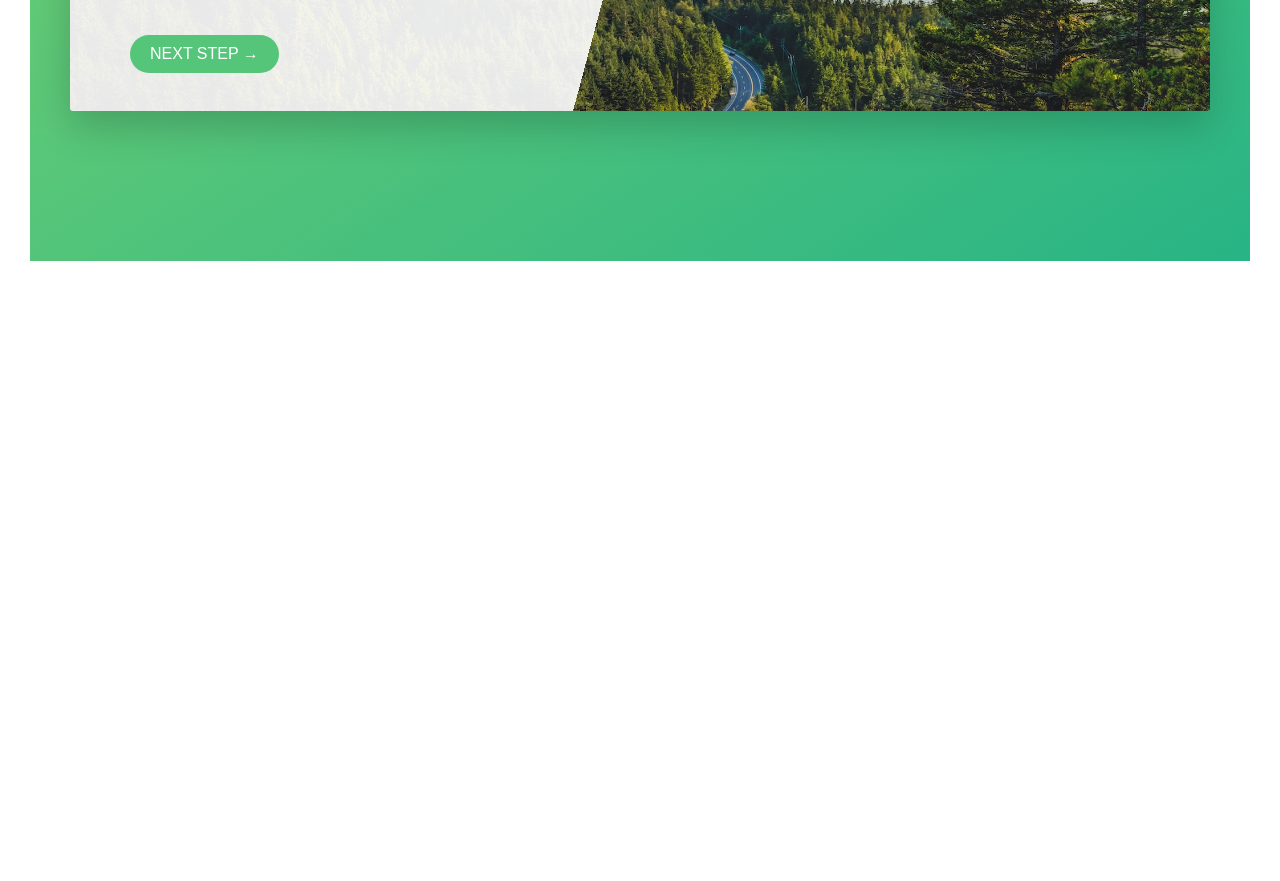
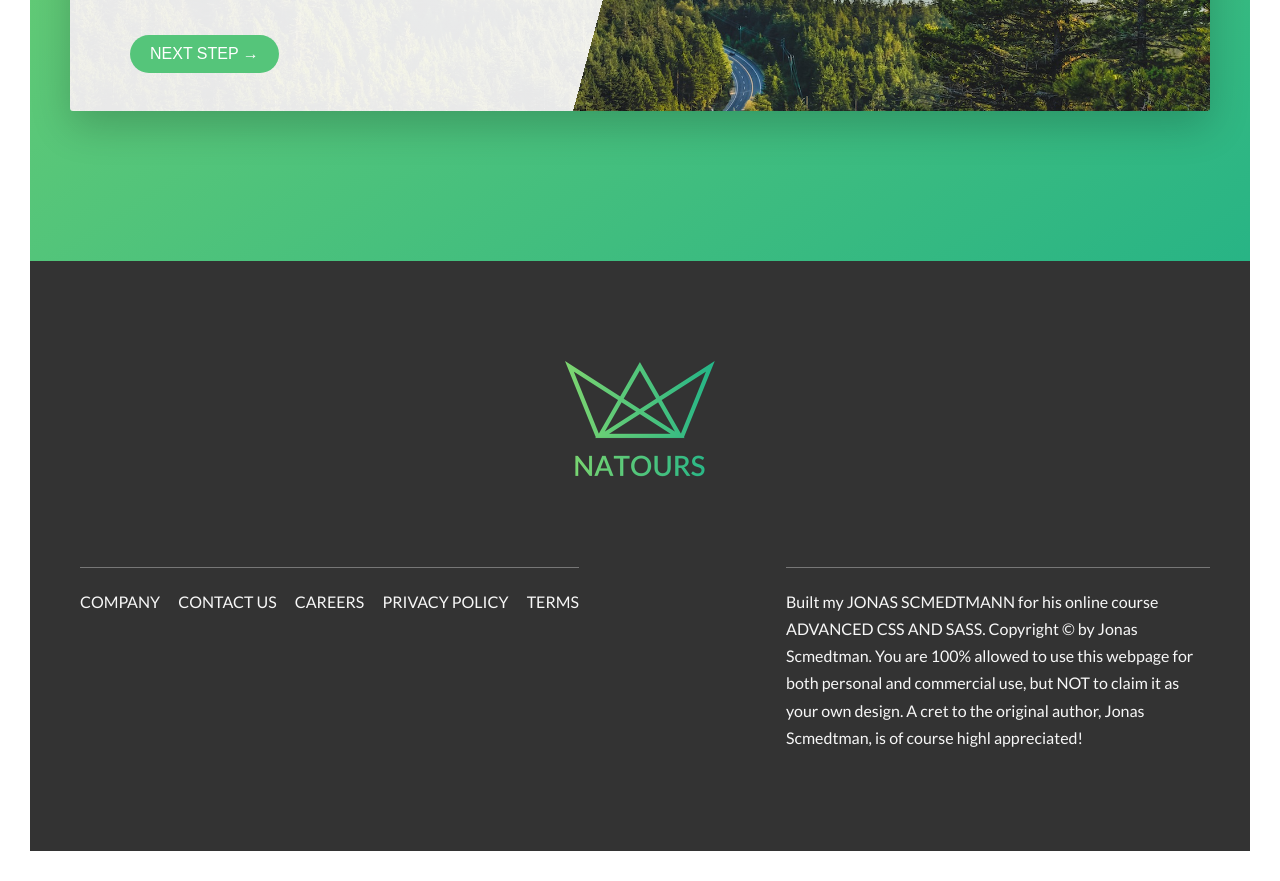
Before and after one commit to NaraeJang/01-SASS-Natours, a website: page dist/index.html in a window 1280 px wide. Shown: the part 5049-5930 px from the top of the page. Before the commit the page ends 5340 px from the top, so only its background shows below. Drawn offline with Linux system fonts and the light colour scheme.

Commit message:
Building a Footer

```diff
--- a/scss/abstracts/_variables.scss
+++ b/scss/abstracts/_variables.scss
@@ -15,6 +15,7 @@ $cc-grey-light-2: #eee;
 $cc-white: #ffffff;
 $cc-grey-dark: #777;
 $cc-grey-dark-2: #999;
+$cc-grey-dark-3: #333;
 
 $cc-black: #000000;
 
--- /dev/null
+++ b/scss/layout/_footer.scss
@@ -0,0 +1,60 @@
+.footer {
+  background-color: $cc-grey-dark-3;
+  padding: 10rem 0;
+  font-size: 1.4rem;
+  color: $cc-grey-light-1;
+
+  &__logo-box {
+    text-align: center;
+    margin-bottom: 8rem;
+  }
+
+  &__logo {
+    width: 15rem;
+    height: auto;
+  }
+
+  &__navigation {
+    border-top: 1px solid $cc-grey-dark;
+    padding-top: 2rem;
+    display: inline-block;
+  }
+
+  &__list {
+    list-style: none;
+  }
+
+  &__item {
+    display: inline-block;
+
+    &:not(:last-child) {
+      margin-right: 1.5rem;
+    }
+  }
+
+  &__link {
+    &:link,
+    &:visited {
+      color: $cc-grey-light-1;
+      text-decoration: none;
+      text-transform: uppercase;
+      display: inline-block;
+      transition: all 0.15s ease-in;
+      z-index: 22;
+    }
+
+    &:hover,
+    &:active {
+      color: $cc-primary;
+      box-shadow: 0 1rem 2rem rgba($cc-black, 0.4);
+      transform: rotate(-5deg) scale(1.3);
+    }
+  }
+
+  &__copyright {
+    border-top: 1px solid $cc-grey-dark;
+    padding-top: 2rem;
+    width: 80%;
+    float: right;
+  }
+}
--- a/scss/main.scss
+++ b/scss/main.scss
@@ -17,5 +17,6 @@
 
 @import "layout/header";
 @import "layout/grid";
+@import "layout/footer";
 
 @import "pages/home";
```
Also changed, not shown: dist/css/main.css, dist/index.html.
